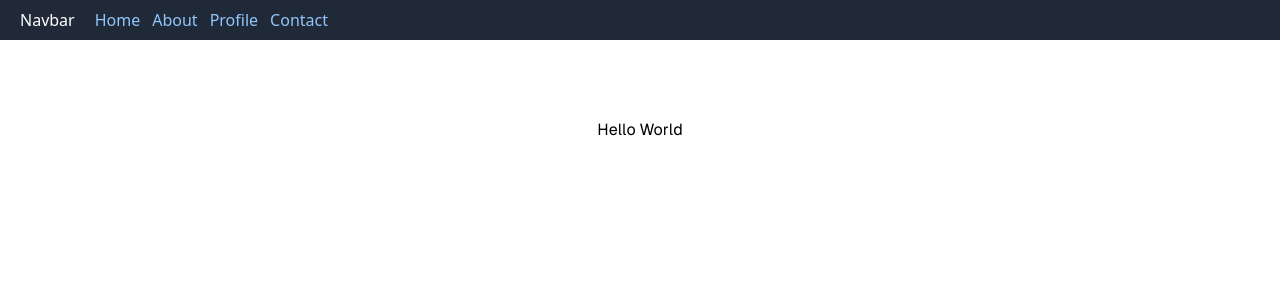
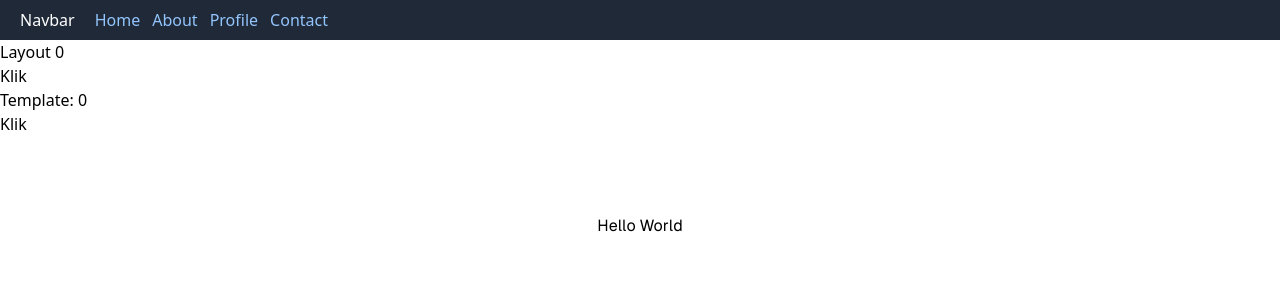
Before and after one commit to mriskisyahputraa2/learn-next.js, a Next.js app: page / in a window 1280 px wide. Shown: the top 300 px of the page. Built offline with nearby package versions, Linux system fonts and the light colour scheme.

Commit message:
add layout and template code

```diff
--- a/src/app/layout.tsx
+++ b/src/app/layout.tsx
@@ -1,7 +1,9 @@
-import type { Metadata } from "next";
+"use client";
+// import type { Metadata } from "next";
 import localFont from "next/font/local";
 import "./globals.css";
 import Navbar from "./navbar";
+import { useState } from "react";
 
 const geistSans = localFont({
   src: "./fonts/GeistVF.woff",
@@ -14,22 +16,26 @@ const geistMono = localFont({
   weight: "100 900",
 });
 
-export const metadata: Metadata = {
-  title: "Create Next App",
-  description: "Generated by create next app",
-};
+// export const metadata: Metadata = {
+//   title: "Create Next App",
+//   description: "Generated by create next app",
+// };
 
 export default function RootLayout({
   children,
 }: Readonly<{
   children: React.ReactNode;
 }>) {
+  const [state, setState] = useState(0);
+
   return (
     <html lang="en">
       <body
         className={`${geistSans.variable} ${geistMono.variable} antialiased`}
       >
         <Navbar></Navbar>
+        <div>Layout {state}</div>
+        <button onClick={() => setState(state + 1)}>Klik</button>
         {children}
       </body>
     </html>
--- /dev/null
+++ b/src/app/template.tsx
@@ -0,0 +1,17 @@
+"use client";
+
+import { useState } from "react";
+
+export default function Template({ children }: { children: React.ReactNode }) {
+  const [state, setState] = useState(0);
+
+  return (
+    <>
+      <div>
+        <h1>Template: {state}</h1>
+        <button onClick={() => setState(state + 1)}>Klik</button>
+        {children}
+      </div>
+    </>
+  );
+}
```
